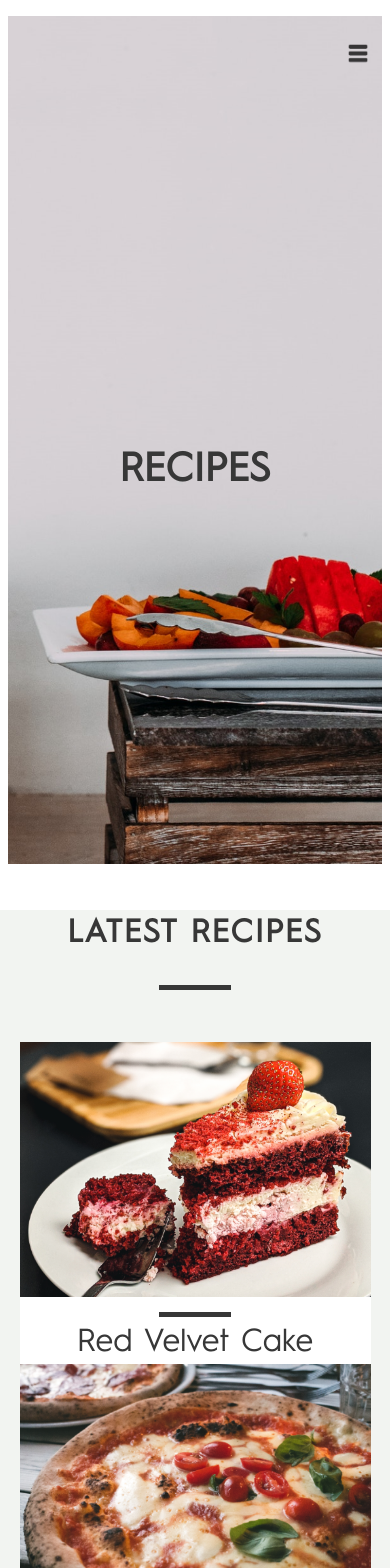
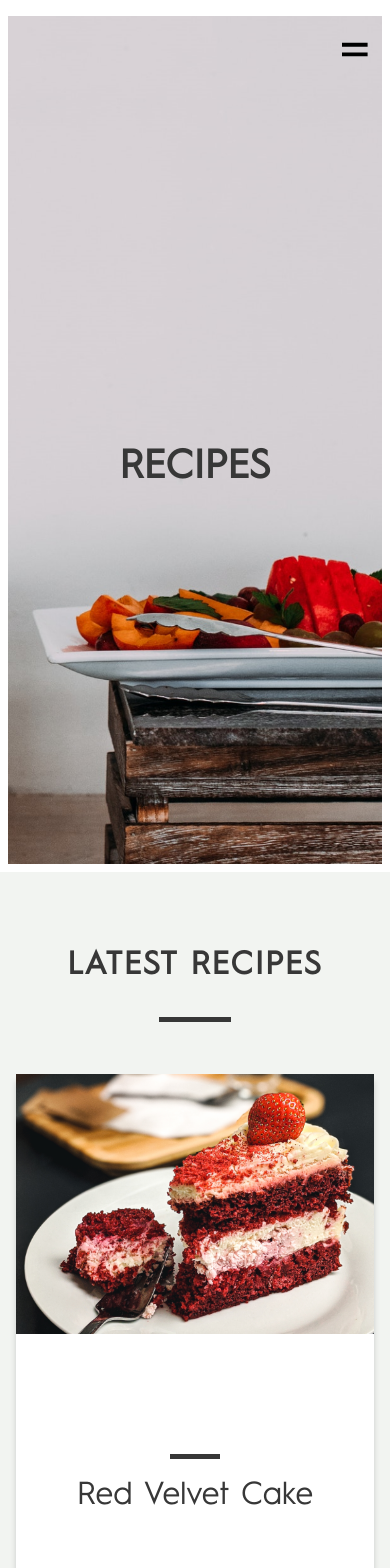
Before and after one commit to LuisAndrade18/recipesTests, a React (Create React App) app: page / in a window 390 px wide. Shown: the top 1568 px of the page. Built offline with nearby package versions, Linux system fonts and the light colour scheme.

Commit message:
header mobile

```diff
--- a/src/components/header/Header.js
+++ b/src/components/header/Header.js
@@ -1,13 +1,25 @@
-import React from 'react';
-import MenuIcon from '../../assets/icons/menuIcon.png';
-import * as S from './Style.js'
+import React from "react";
+//import LogoDesktop from "../../assets/icons/RC.svg";
+import MenuIcon from "../../assets/icons/menuIcon.svg";
+import * as S from "./Style.js";
 
 export default function Header() {
   return (
     <S.Header>
-      <S.BoxMenuHamburger>
-        <S.MenuHamburger src={MenuIcon} alt='Menu hamburger'/>
-      </S.BoxMenuHamburger>
+      <nav>
+        <S.BoxMenuHamburger>
+          <S.MenuHamburger src={MenuIcon} alt="Menu hamburger" />
+          <S.MenuMobileContent>
+            <S.BoxMobileList>
+              <S.MenuMobileItem>ABOUT</S.MenuMobileItem>
+              <S.MenuMobileItem>RECIPES</S.MenuMobileItem>
+              <li>
+                <S.SubscribesButton>SUBSCRIBES</S.SubscribesButton>
+              </li>
+            </S.BoxMobileList>
+          </S.MenuMobileContent>
+        </S.BoxMenuHamburger>
+      </nav>
       <S.BoxTitle>
         <S.Title>RECIPES</S.Title>
       </S.BoxTitle>
--- a/src/components/header/Style.js
+++ b/src/components/header/Style.js
@@ -10,17 +10,87 @@ export const Header = styled.header`
   background-size: cover;
   background-position: 80%;
   background-repeat: no-repeat;
-  font-family: 'HURME GEOMETRIC';
+  font-family: "HURME GEOMETRIC";
+`;
+
+// export const MenuDesktop = styled.section `
+//   padding: 2.8rem 3.3rem 0 3.9rem;
+//   display: flex;
+//   justify-content: space-between;
+//   align-items: center;
+// `
+
+// export const MenuDesktopContent = styled.div`
+//   border: 1px solid #000;
+// `
+
+// export const BoxDesktopList = styled.ul `
+//   border: 1px solid red;
+//   display: flex;
+//   justify-content: center;
+//   align-items: center;
+// `
+
+// export const MenuDesktopItem = styled.li`
+//   border: 1px solid green;
+//   margin-left: 5.5rem;
+//   letter-spacing: .1rem;
+// `
+export const SubscribesButton = styled.button`
+  padding: .5rem 3rem;
+  font-family: "HURME GEOMETRIC";
+  font-size: 1.2rem;
+  color: #373737;
+  border: 5px solid #373737;
+  background-color: transparent;
 `;
 
 export const BoxMenuHamburger = styled.figure`
-  text-align: end;
+  width: 100%;
+  display: flex;
+  justify-content: end;
+
+  @media(min-width: 1000px) {
+    display: none;
+  }
 `;
 
 export const MenuHamburger = styled.img`
+  position: relative;
   width: 2rem;
   margin: 1.4rem 0.5rem 0 0;
 `;
+
+export const MenuMobileContent = styled.div`
+  display: none; /* só fica flex quando clicar no menu hamburguer */
+  position: absolute;
+  padding: 2rem;
+  width: calc(100vw - 16px);
+  background-color: #dfe4de;
+`;
+
+export const BoxMobileList = styled.ul`
+  display: flex;
+  flex-direction: column;
+  align-items: center;
+  font-size: 1.5rem;
+  font-weight: 700;
+`;
+
+export const MenuMobileItem = styled.li`
+  margin-bottom: 2rem;
+`;
+
+/*export const SubscribesButton = styled.button`
+  padding: 0.7rem;
+  font-family: "HURME GEOMETRIC";
+  font-size: 1.2rem;
+  font-weight: 700;
+  color: #373737;
+  border-radius: 6px;
+  background-color: #FFFFF;
+`;*/
+
 
 export const BoxTitle = styled.div`
   display: flex;
--- a/src/components/main/components/latestRecipes/LatestRecipes.js
+++ b/src/components/main/components/latestRecipes/LatestRecipes.js
@@ -7,14 +7,17 @@ import PeanutSmoothieImg from "../../../../assets/images/peanut.png";
 
 const recipesList = [
   {
+    id: 1,
     image: RedVelvetCakeImg,
     title: "Red Velvet Cake",
   },
   {
+    id: 2,
     image: MargheritaPizzaImg,
     title: "Margherita Pizza",
   },
   {
+    id: 3,
     image: PeanutSmoothieImg,
     title: "Peanut Smoothie",
   },
@@ -27,15 +30,15 @@ const LatestRecipes = () => {
         <S.RecipesTitle>LATEST RECIPES</S.RecipesTitle>
         <S.HorizontalLine></S.HorizontalLine>
       </S.BoxRecipesTitle>
-      <S.Card>
-        {recipesList.map((item, index) => (
-          <figure key={index}>
+      <S.BoxCard>
+        {recipesList.map((item) => (
+          <S.Card key={item.id}>
             <S.RecipeImg src={item.image} alt={item.title} />
-            <S.HorizontalLine></S.HorizontalLine>
-            <S.RecipeName>{item.title}</S.RecipeName>
-          </figure>
+            <S.HorizontalLineCard></S.HorizontalLineCard>
+            <S.RecipeTitle>{item.title}</S.RecipeTitle>
+          </S.Card>
         ))}
-      </S.Card>
+      </S.BoxCard>
     </S.Container>
   );
 };
--- a/src/components/main/components/latestRecipes/Style.js
+++ b/src/components/main/components/latestRecipes/Style.js
@@ -2,11 +2,13 @@ import styled from "styled-components";
 
 export const Container = styled.section `
     text-align: center;
+    padding: 1.5rem 1rem;
 `
 
 export const BoxRecipesTitle = styled.div`
     margin: 2.9rem;
 `
+
 export const RecipesTitle = styled.h2 `
     font-size: 2rem;
     letter-spacing: .1rem;
@@ -21,18 +23,24 @@ export const HorizontalLine = styled.span `
     background-color: #373737;
 `
 
-export const Card = styled.div `
-width: 90%;
-margin: auto;
+export const HorizontalLineCard = styled(HorizontalLine) `
+    width: 3.1rem;
+    margin: 7.1rem 0 .7rem;
+`
+
+export const BoxCard = styled.div `
     background-color: #FFFFFF;
 `
 
-export const BoxImage = styled.figure `
-
+export const Card = styled.figure `
+    margin-bottom: .9rem;
+    padding-bottom: 7rem;
+    box-shadow: 0px 7px 6px #00000029;
 `
 export const RecipeImg = styled.img `
     width: 100%;
 `
-export const RecipeName = styled.figcaption `
+export const RecipeTitle = styled.figcaption `
     font-size: 2rem;
+    line-height: 2.5rem;
 `
```
Also changed, not shown: src/assets/icons/menuIcon.png (deleted), src/assets/icons/menuIcon.svg (added).
